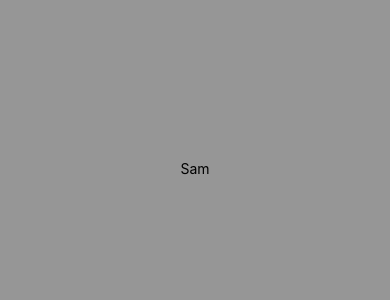
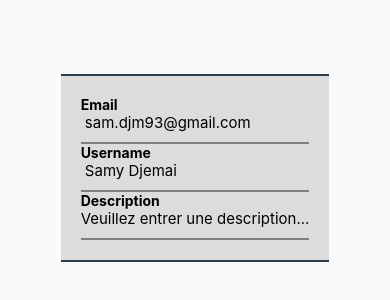
Before and after one commit to rabea-nedjari/app_02_05, a React Native app: screen / in a window 390 px wide. Shown: the part 254-554 px from the top of the page. Built offline with nearby package versions, Linux system fonts and the light colour scheme.

Commit message:
Exercice Informations utilisateur

```diff
--- a/App.js
+++ b/App.js
@@ -25,7 +25,7 @@ export default function App() {
 const styles = StyleSheet.create({
   container: {
     flex: 1,
-    backgroundColor: "rgb(150, 150, 150)",
+    backgroundColor: "rgb(250, 250, 250)",
     alignItems: "center",
     justifyContent: "center",
     width: "100%",
--- a/Components/Page/Profil/Profil.jsx
+++ b/Components/Page/Profil/Profil.jsx
@@ -1,17 +1,56 @@
 // rnfc : React Native Functional Component
 
+import { useContext } from "react";
 import { View, Text, StyleSheet } from "react-native";
+import { UserContext } from "../../../Contexts/UserContext";
+import { styleVariables } from "../../../variables/StyleVariables";
 
 const Profil = () => {
+  const { user } = useContext(UserContext);
+
   return (
     <View style={styles.container}>
-      <Text>Sam</Text>
+      <View style={styles.infoContainer}>
+        <Text style={styles.infoLabel}>Email</Text>
+        <Text style={styles.info}> {user.email} </Text>
+      </View>
+
+      <View style={styles.infoContainer}>
+        <Text style={styles.infoLabel}>Username</Text>
+        <Text style={styles.info}> {user.username} </Text>
+      </View>
+
+      <View style={styles.infoContainer}>
+        <Text style={styles.infoLabel}>Description</Text>
+        <Text style={styles.info}>
+          {user.description
+            ? user.description
+            : "Veuillez entrer une description..."}
+        </Text>
+      </View>
     </View>
   );
 };
 
 const styles = StyleSheet.create({
-  container: {},
+  container: {
+    backgroundColor: "rgb(220, 220, 220)",
+    borderBottomWidth: 2,
+    borderTopWidth: 2,
+    borderColor: styleVariables.primaryColor,
+    padding: 20,
+  },
+  infoContainer: {
+    borderBottomWidth: 2,
+    borderColor: "gray",
+    paddingBottom: 10,
+  },
+  info: {
+    fontSize: 15,
+  },
+  infoLabel: {
+    fontWeight: "bold",
+  },
 });
 
 export default Profil;
```
